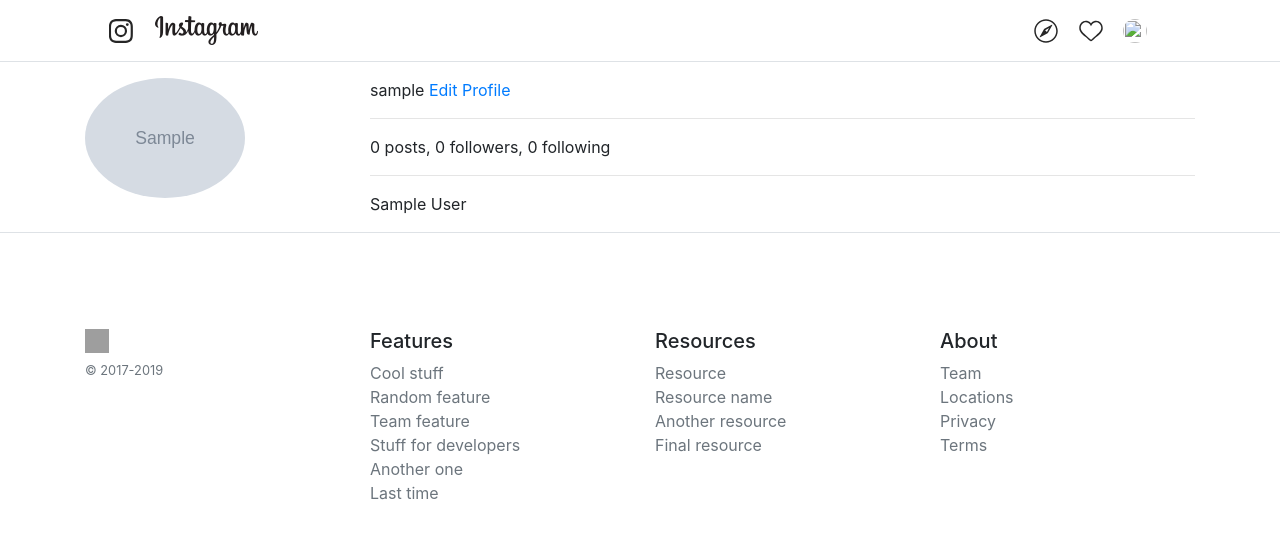
After one commit to brownbreeze/DjangoInstagram, a Django app: a page that uses dhcompany/templates/layout.html in a window 1280 px wide. The commit adds this page. Shown: the top 539 px of the page. Run offline with Django 3.2, Linux system fonts and the light colour scheme; tables that the repository leaves empty hold one stand-in row (values such as "Sample post"); grey boxes marked "Sample" are stand-in pictures; some libraries are stand-ins or nearby versions; grey boxes are pictures that could not be loaded.

Commit message:
create user page
- user_page 적용
- url 에 username  적용
- 화면 구성

```diff
--- a/dhcompany/templates/layout.html
+++ b/dhcompany/templates/layout.html
@@ -37,7 +37,7 @@
                             <svg aria-label="활동 피드" class="_8-yf5 " fill="#262626" height="24" viewBox="0 0 48 48" width="24"><path clip-rule="evenodd" d="M34.3 3.5C27.2 3.5 24 8.8 24 8.8s-3.2-5.3-10.3-5.3C6.4 3.5.5 9.9.5 17.8s6.1 12.4 12.2 17.8c9.2 8.2 9.8 8.9 11.3 8.9s2.1-.7 11.3-8.9c6.2-5.5 12.2-10 12.2-17.8 0-7.9-5.9-14.3-13.2-14.3zm-1 29.8c-5.4 4.8-8.3 7.5-9.3 8.1-1-.7-4.6-3.9-9.3-8.1-5.5-4.9-11.2-9-11.2-15.6 0-6.2 4.6-11.3 10.2-11.3 4.1 0 6.3 2 7.9 4.2 3.6 5.1 1.2 5.1 4.8 0 1.6-2.2 3.8-4.2 7.9-4.2 5.6 0 10.2 5.1 10.2 11.3 0 6.7-5.7 10.8-11.2 15.6z" fill-rule="evenodd"></path></svg>
                         </a>
                         <a class="p-2 text-dark" href="{% url "profile_edit" %}">
-                          <img src="{{ user.avatar_url }}" style="width: 24px; height: 24px;"/>
+                          <img src="{{ user.avatar_url }}" class="rounded-circle" style="width: 24px; height: 24px;"/>
                         </a>
                     </nav>
                 </div>
--- /dev/null
+++ b/instagram/templates/instagram/user_page.html
@@ -0,0 +1,19 @@
+{% extends "instagram/layout.html" %}
+
+{% block content %}
+<div class="container">
+    <div class="row">
+        <div class="col-sm-3">
+            <img src="{{ page_user.avatar_url }}" class="rounded-circle" style="width: 160px; "/>
+        </div>
+        <div class="col-sm-9">
+            {{ page_user.username }}
+            <a href="{% url "profile_edit" %}">Edit Profile</a>
+            <hr/>
+            0 posts, 0 followers, 0 following
+            <hr/>
+            {{ page_user.name }}
+        </div>
+    </div>
+</div>
+{% endblock %}
--- a/instagram/urls.py
+++ b/instagram/urls.py
@@ -1,9 +1,12 @@
-from django.urls import path
+from django.urls import path, re_path
+from django.contrib.auth.validators import UnicodeUsernameValidator
 from . import views
 
 app_name = 'instagram'
 
+#username_regex = UnicodeUsernameValidator.regex
 urlpatterns = [
     path('post/new/', views.post_new, name='post_new'),
     path('post/<int:pk>/', views.post_detail, name='post_detail'),
+    re_path(r'^(?P<username>[\w.0+-]+)/', views.user_page, name='user_page')
 ]
--- a/instagram/views.py
+++ b/instagram/views.py
@@ -1,5 +1,6 @@
 
 from django.contrib import messages
+from django.contrib.auth import get_user_model
 from django.contrib.auth.decorators import login_required
 from django.shortcuts import render, redirect, get_object_or_404
 from .forms import PostForm
@@ -31,3 +32,9 @@
     return render(request, "instagram/post_detail.html", {
         "post": post,
     })
+
+def user_page(request, username):
+    page_user = get_object_or_404(get_user_model(), username=username, is_active=True)
+    return render(request, "instagram/user_page.html",{
+        "page_user" : page_user,
+    })
```
